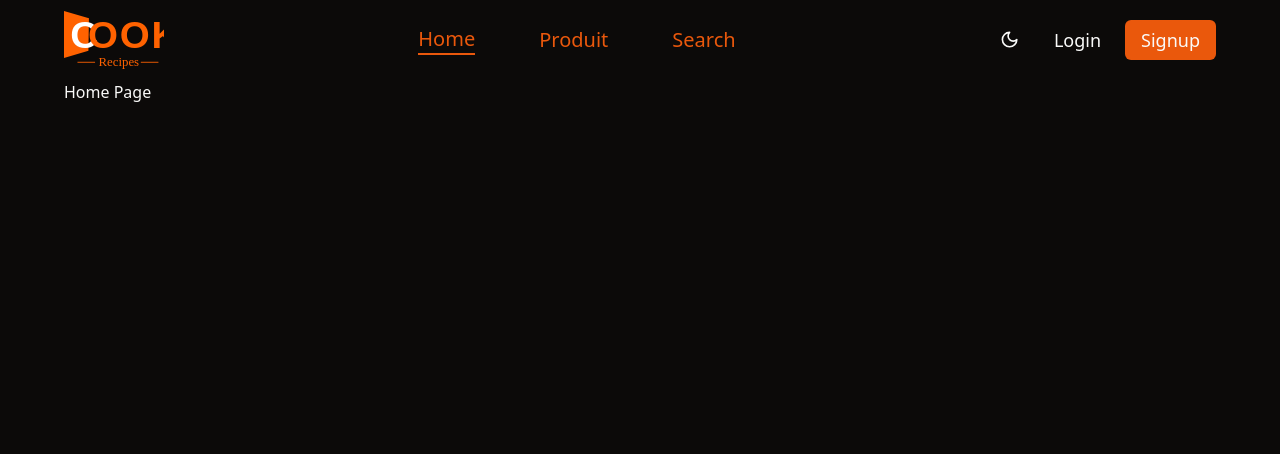
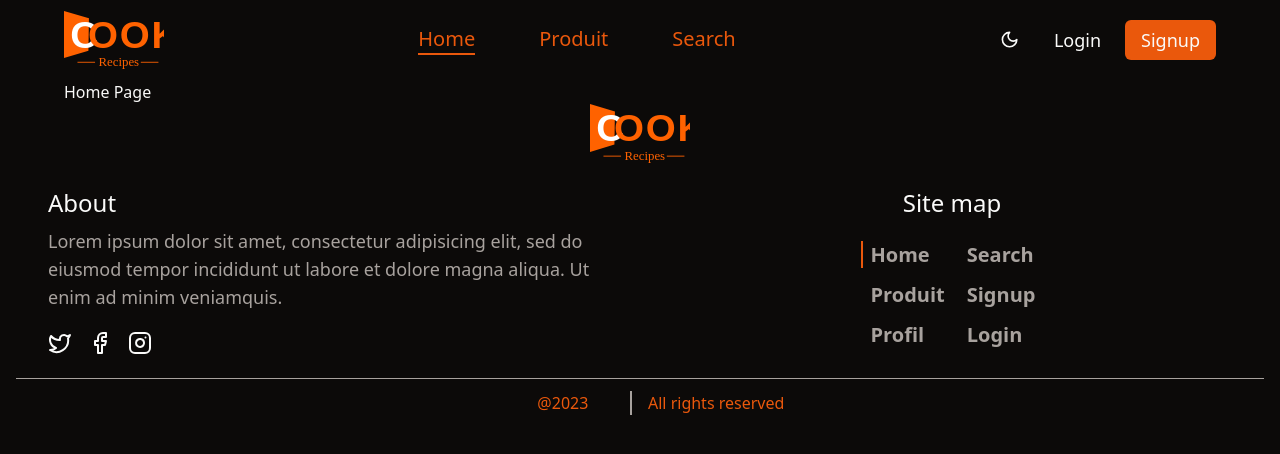
Before and after one commit to drimov/CookRecipes, a React (Vite) app: page / in a window 1280 px wide. Shown: the top 454 px of the page. Built offline with nearby package versions, Linux system fonts and the light colour scheme.

Commit message:
feat: ✨création de footer

```diff
--- /dev/null
+++ b/src/components/footer.tsx
@@ -0,0 +1,81 @@
+import { Facebook, Instagram, Twitter } from "lucide-react"
+
+import { LinksPath } from "@/types/app"
+import { NavLink } from "./ui/navlink"
+import { links } from "@/commons/constants"
+
+const Footer = () => {
+  return (
+    <div className="flex flex-col items-center px-4">
+      <img src="/logo.svg" alt="logo" width={"100px"} />
+      <div className="my-2 grid grid-cols-1 items-baseline md:grid-cols-2">
+        <div className="flex flex-col items-center md:items-start md:px-8">
+          {/* about */}
+          <div className="text-center md:text-left">
+            <h1 className="mb-2 mt-4 text-lg md:text-2xl">About</h1>
+            <p className="my-1 text-muted-foreground md:text-lg">
+              Lorem ipsum dolor sit amet, consectetur adipisicing elit, sed do
+              eiusmod tempor incididunt ut labore et dolore magna aliqua. Ut
+              enim ad minim veniamquis.
+            </p>
+          </div>
+          {/* social */}
+          <div className="my-4 flex flex-row gap-4 ">
+            <Twitter />
+            <Facebook />
+            <Instagram />
+          </div>
+        </div>
+        {/* site map */}
+        <div className="flex w-full flex-col items-center md:items-center md:text-lg">
+          <h1 className="my-2 text-lg md:text-2xl">Site map</h1>
+          <div className=" my-2 flex flex-row md:leading-9">
+            <ul>
+              <li className=" border-2 border-transparent font-semibold text-muted-foreground">
+                <NavLink to="/" border="left" className="px-2">
+                  Home
+                </NavLink>
+              </li>
+              <SiteMap pathArray={links.slice(0, 2)} />
+            </ul>
+            <ul>
+              <SiteMap pathArray={links.slice(2, 5)} />
+            </ul>
+          </div>
+        </div>
+      </div>
+
+      {/* copyright */}
+      <div className="relative w-full">
+        <div className="absolute inset-0 flex items-center">
+          <span className="w-full border-t border-muted-foreground" />
+        </div>
+      </div>
+      <div className="my-2 grid h-8 grid-cols-2 items-center text-center font-medium text-primary">
+        <p className="mx-2 border-r-2 border-muted-foreground">@2023</p>
+        <p className="mx-2">All rights reserved</p>
+      </div>
+    </div>
+  )
+}
+
+type SiteMapProps = {
+  pathArray: LinksPath[] | readonly LinksPath[]
+}
+const SiteMap = ({ pathArray }: SiteMapProps) => {
+  return (
+    <>
+      {pathArray.map((pathLink, index) => (
+        <li
+          key={index}
+          className="border-2 border-transparent font-semibold text-muted-foreground"
+        >
+          <NavLink to={`/${pathLink}`} border="left" className=" px-2">
+            {pathLink.charAt(0).toUpperCase() + pathLink.slice(1)}
+          </NavLink>
+        </li>
+      ))}
+    </>
+  )
+}
+export default Footer
--- a/src/components/ui/navlink.tsx
+++ b/src/components/ui/navlink.tsx
@@ -37,7 +37,7 @@ function NavLink({ className, to, border, ...props }: NavLinkProps) {
         cn(
           navlinkVariants(),
           `${
-            isActive ? "border-primary" : "border-none"
+            isActive ? "border-primary" : "border-transparent"
           }  ${borderValue} ${className}`
         )
       }
--- a/src/pages/RootLayout.tsx
+++ b/src/pages/RootLayout.tsx
@@ -1,5 +1,6 @@
 import { Outlet, useLocation } from "react-router-dom"
 
+import Footer from "@/components/footer"
 import Navbar from "@/components/navbar"
 
 const RootLayout = () => {
@@ -7,10 +8,13 @@ const RootLayout = () => {
   const pathForbidden = ["/login", "/signup"]
 
   return (
-    <div className="container h-screen bg-inherit px-4 md:px-8 lg:px-16">
-      {!pathForbidden.includes(pathname) ? <Navbar /> : null}
-      <Outlet />
-    </div>
+    <>
+      <div className="container bg-inherit px-4 md:px-8 lg:px-16">
+        {!pathForbidden.includes(pathname) ? <Navbar /> : null}
+        <Outlet />
+      </div>
+      {!pathForbidden.includes(pathname) ? <Footer /> : null}
+    </>
   )
 }
 
--- a/src/types/app.ts
+++ b/src/types/app.ts
@@ -5,5 +5,6 @@ export type Links =
   | GenericLinks<(typeof links)[number]>
   | GenericLinks<(typeof authLinks)[number]>
   | "/"
+export type LinksPath = (typeof links)[number]
 export type AuthLinks = GenericLinks<(typeof authLinks)[number]>
 export type AuthPath = (typeof authLinks)[number]
```
